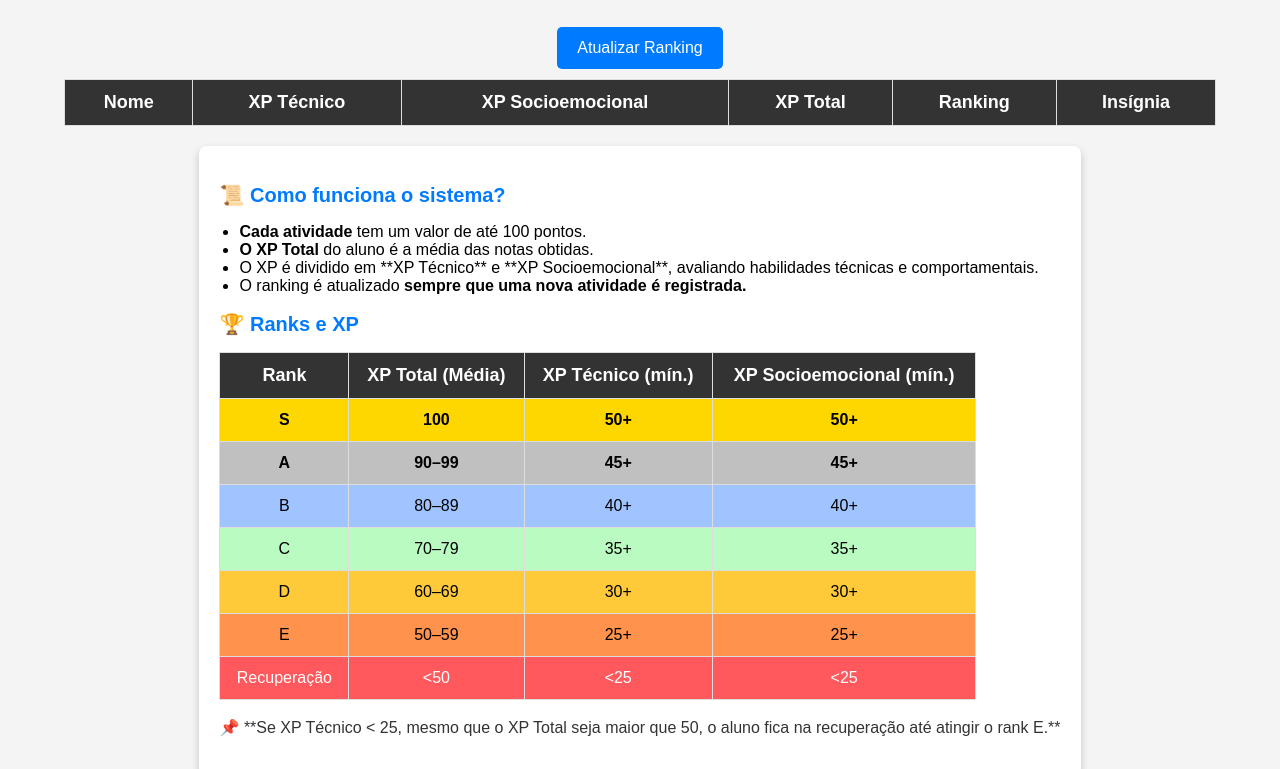
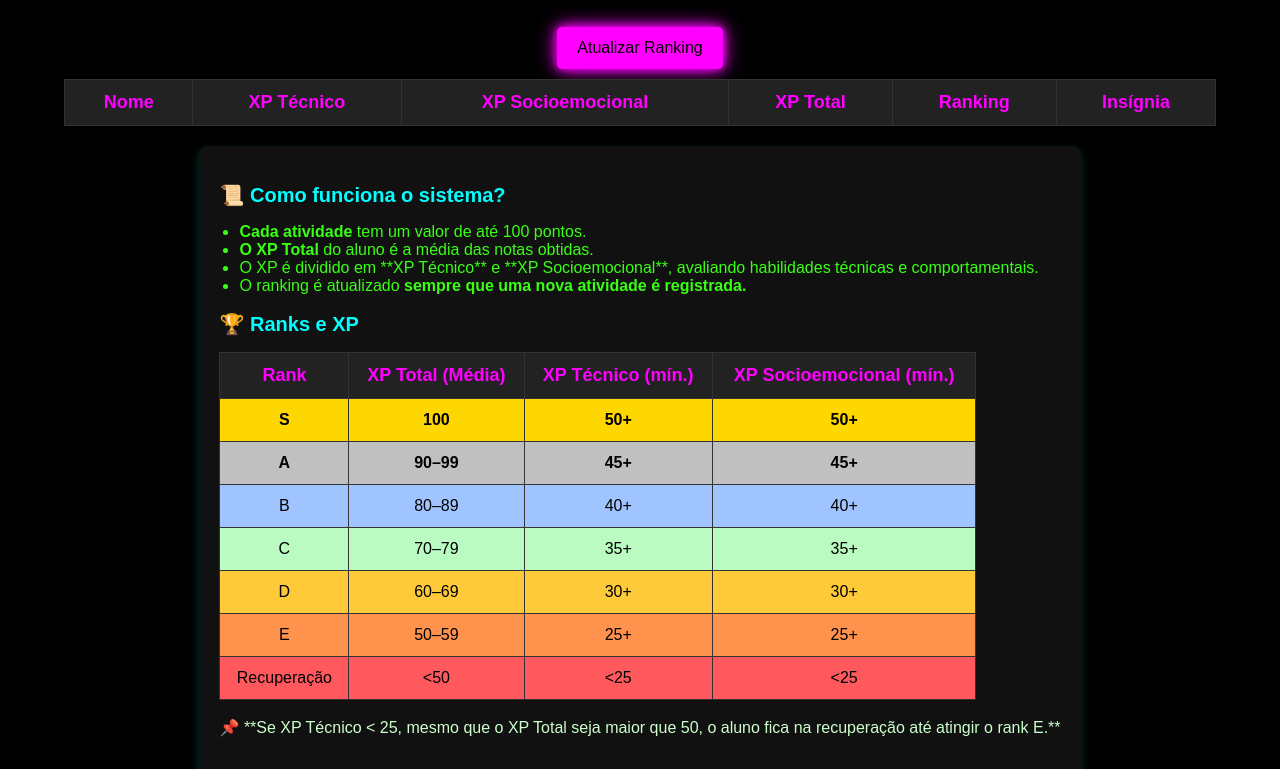
Before and after one commit to lsfrenzel/ranking_jogos_1A, a plain HTML site: page index.html in a window 1280 px wide. Shown: the part 99-868 px from the top of the page. Drawn offline with Linux system fonts and the light colour scheme; no server answers.

Commit message:
index.html

```diff
--- a/index.html
+++ b/index.html
@@ -8,34 +8,36 @@
 body {
     font-family: Arial, sans-serif;
     text-align: center;
-            background-color: #f4f4f4;
+    background-color: #000000;
     margin: 0;
     padding: 0;
     display: flex;
     flex-direction: column;
     align-items: center;
+    color: #39ff14; /* Neon verde */
 }
 
 h1 {
     font-size: 22px;
     margin: 20px;
-            color: #333;
+    color: #00ffff; /* Neon azul */
 }
 
 button {
     padding: 12px 20px;
-            background: #007BFF;
-            color: white;
+    background: #ff00ff;
+    color: black;
     border: none;
     cursor: pointer;
     border-radius: 5px;
     font-size: 16px;
     margin: 10px;
     transition: 0.3s;
+    box-shadow: 0 0 10px #ff00ff, 0 0 20px #ff00ff;
 }
 
 button:hover {
-            background: #0056b3;
+    background: #ff33cc;
 }
 
 .table-container {
@@ -47,25 +49,25 @@
 table {
     width: 100%;
     border-collapse: collapse;
-            background: white;
-            box-shadow: 0px 0px 10px rgba(0, 0, 0, 0.2);
+    background: #111;
+    box-shadow: 0px 0px 10px rgba(0, 255, 255, 0.2);
     border-radius: 8px;
     min-width: 600px;
 }
 
 th, td {
     padding: 12px;
-            border: 1px solid #ddd;
+    border: 1px solid #333;
     text-align: center;
+    color: #000000; /* Neon ciano */
 }
 
 th {
-            background: #333;
-            color: white;
+    background: #222;
+    color: #ff00ff; /* Neon rosa */
     font-size: 18px;
 }
 
-        /* Responsividade para telas menores */
 @media (max-width: 768px) {
     h1 {
         font-size: 18px;
@@ -93,7 +95,6 @@
 .rank-E { background: #ff924c; }
 .rank-Recuperacao { background: #ff595e; color: white; }
 
-        /* Melhorando a responsividade das imagens */
 .rank-img {
     width: 40px;
     height: 40px;
@@ -103,61 +104,37 @@
 }
 
 #rankingTable tbody tr:hover {
-            background-color: rgba(0, 0, 0, 0.05);
+    background-color: rgba(255, 6, 230, 0.7);
     transform: scale(1.01);
     transition: 0.3s ease-in-out;
 }
+
 .info-container {
     max-width: 90%;
-            background: white;
+    background: #111;
     padding: 20px;
     margin: 20px;
     border-radius: 8px;
-            box-shadow: 0px 4px 8px rgba(0, 0, 0, 0.2);
+    box-shadow: 0px 4px 8px rgba(0, 255, 255, 0.2);
     text-align: left;
+    color: #39ff14;
 }
 
 .info-container h2 {
     font-size: 20px;
-            color: #007BFF;
+    color: #00ffff;
 }
 
 .info-container p {
     font-size: 16px;
     line-height: 1.5;
-            color: #333;
+    color: #ccffcc;
 }
 
 .info-container ul {
     padding-left: 20px;
 }
 
-        .table-container {
-            width: 100%;
-            max-width: 90%;
-            overflow-x: auto;
-        }
-
-        table {
-            width: 100%;
-            border-collapse: collapse;
-            background: white;
-            box-shadow: 0px 0px 10px rgba(0, 0, 0, 0.2);
-            border-radius: 8px;
-            min-width: 600px;
-        }
-
-        th, td {
-            padding: 12px;
-            border: 1px solid #ddd;
-            text-align: center;
-        }
-
-        th {
-            background: #333;
-            color: white;
-            font-size: 18px;
-        }
 .badges-container {
     margin: 30px 0;
 }
@@ -166,23 +143,27 @@
     width: 100%;
     max-width: 800px;
     border-radius: 10px;
-            box-shadow: 0px 4px 8px rgba(0, 0, 0, 0.2);
+    box-shadow: 0px 4px 8px rgba(255, 0, 255, 0.4);
 }
+
 .container {
     max-width: 800px;
     margin: 50px auto;
     padding: 20px;
-            background: #ffffff;
+    background: #111;
     border-radius: 10px;
-            box-shadow: 0px 0px 15px rgba(255, 215, 0, 0.5);
+    box-shadow: 0px 0px 15px rgba(255, 0, 255, 0.3);
+    color: #00ffcc;
 }
+
 .etapas {
     text-align: left;
-            background: #ffffff;
+    background: #111;
     padding: 15px;
     border-radius: 10px;
     margin-top: 20px;
-            box-shadow: 0px 0px 10px rgba(255, 165, 0, 0.3);
+    box-shadow: 0px 0px 10px rgba(0, 255, 255, 0.3);
+    color: #00ffcc;
 }
 
 .etapas ul {
@@ -193,7 +174,7 @@
 .etapas li {
     font-size: 18px;
     padding: 10px;
-            border-bottom: 1px solid rgba(255, 255, 255, 0.2);
+    border-bottom: 1px solid rgba(0, 255, 255, 0.2);
 }
 
 .etapas li:last-child {
@@ -203,13 +184,13 @@
 .emoji {
     font-size: 22px;
 }
+
 .ranking-title {
     font-size: 28px;
     font-weight: bold;
-    color: #ff00ee;
     text-transform: uppercase;
     text-align: center;
-    background: linear-gradient(45deg, #db04cd, #ff2d55);
+    background: linear-gradient(45deg, #00ffff, #ff00ff);
     -webkit-background-clip: text;
     -webkit-text-fill-color: transparent;
     padding: 10px;
@@ -217,15 +198,14 @@
 
 .ranking-title small {
     font-size: 16px;
-    color: #ddd;
+    color: #aaa;
     font-weight: normal;
     display: block;
     margin-top: 5px;
 }
 
+    </style>
 
-
-    </style>
 </head>
 <body>
     <h1 class="ranking-title">
```
Lines whose indentation alone changed are shown as unchanged.
